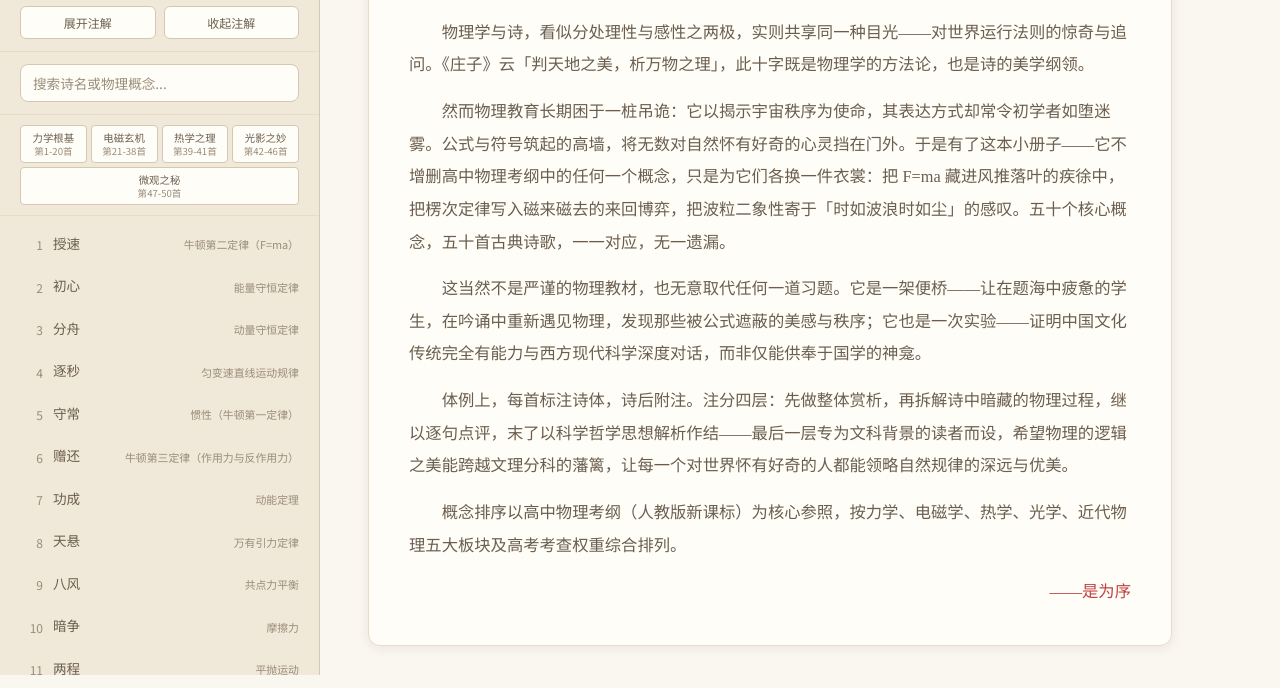
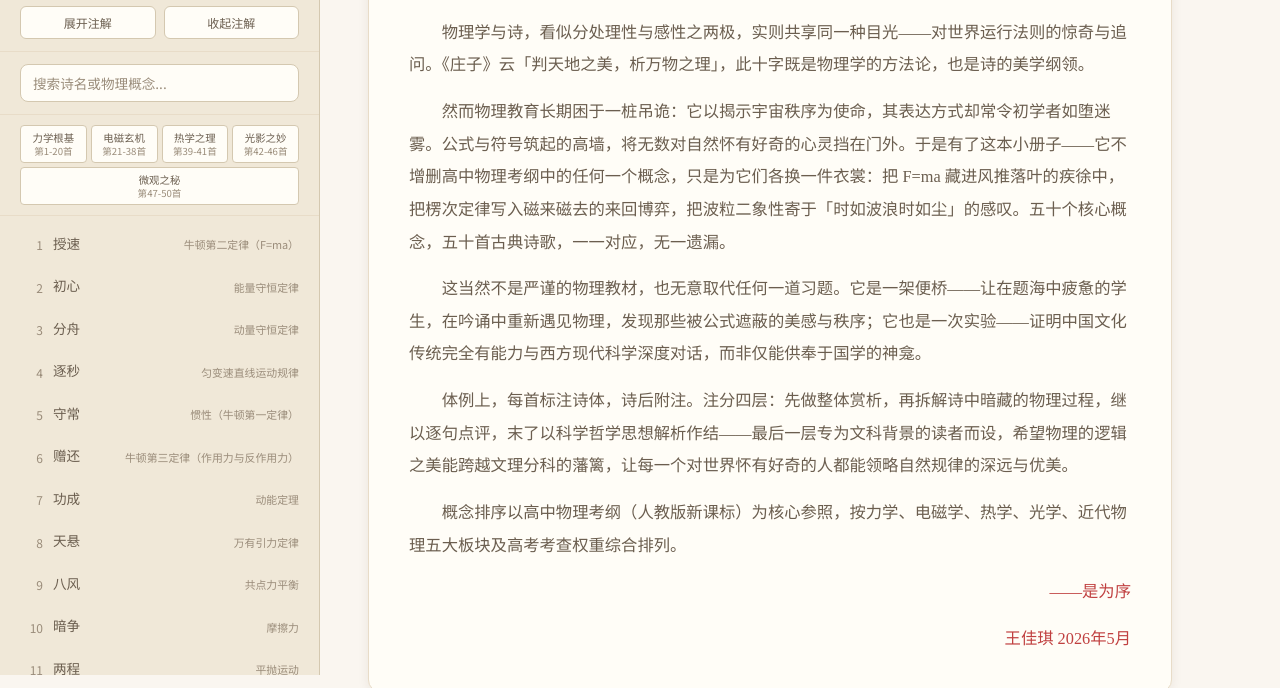
Before and after one commit to Wangjia7/Physics-by-Chinese-poetry, a plain HTML site: page index.html in a window 1280 px wide. Shown: the part 125-813 px from the top of the page. Drawn offline with Linux system fonts and the light colour scheme.

Commit message:
Update index.html

```diff
--- a/index.html
+++ b/index.html
@@ -530,6 +530,7 @@ body {
     <p>体例上，每首标注诗体，诗后附注。注分四层：先做整体赏析，再拆解诗中暗藏的物理过程，继以逐句点评，末了以科学哲学思想解析作结——最后一层专为文科背景的读者而设，希望物理的逻辑之美能跨越文理分科的藩篱，让每一个对世界怀有好奇的人都能领略自然规律的深远与优美。</p>
     <p>概念排序以高中物理考纲（人教版新课标）为核心参照，按力学、电磁学、热学、光学、近代物理五大板块及高考考查权重综合排列。</p>
     <p style="text-align:right;color:var(--accent);">——是为序</p>
+    <p style="text-align:right;color:var(--accent);">王佳琪 2026年5月</p>
   </div>
 
   <div class="section-title">一、力学根基</div>
```
